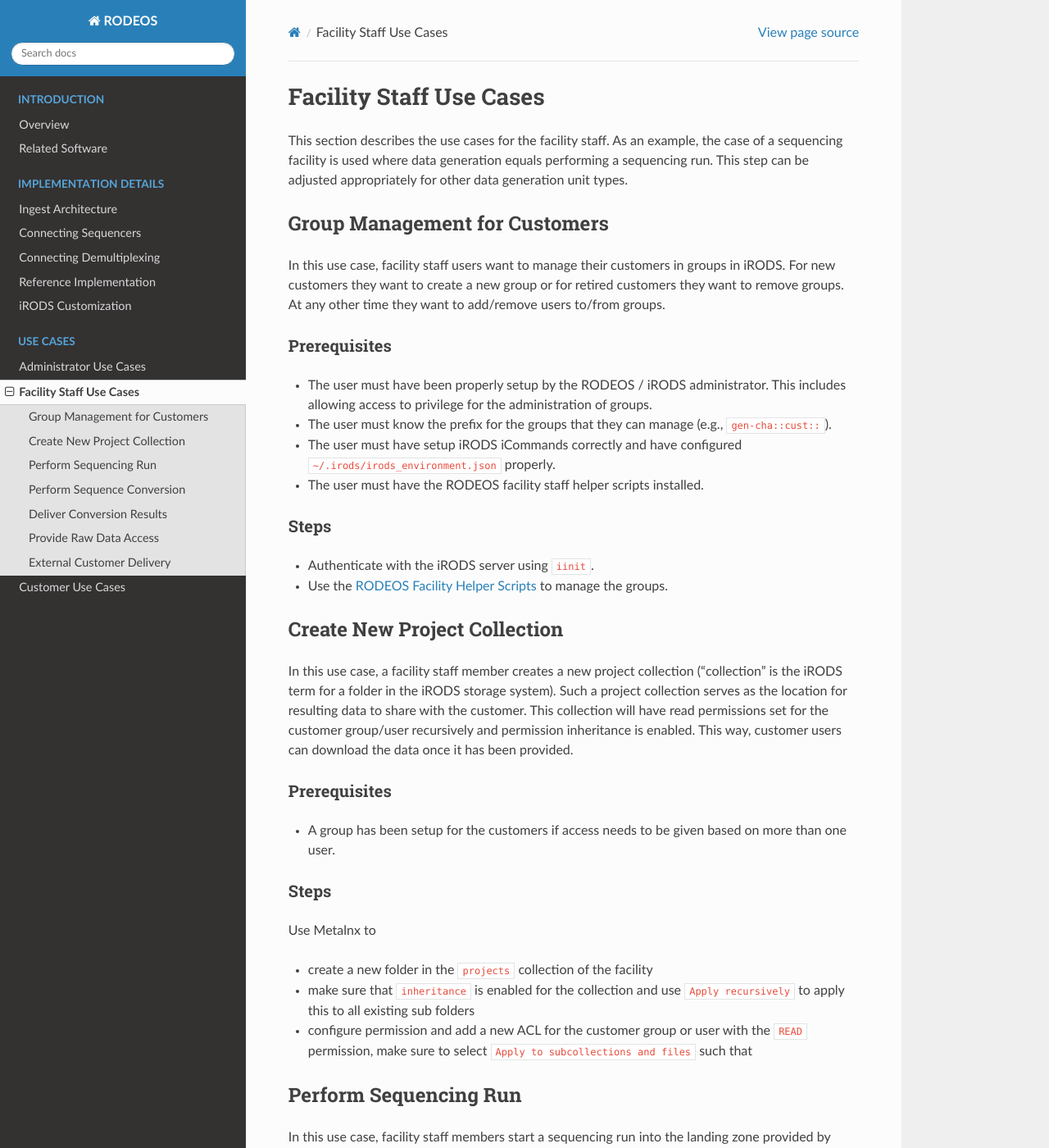
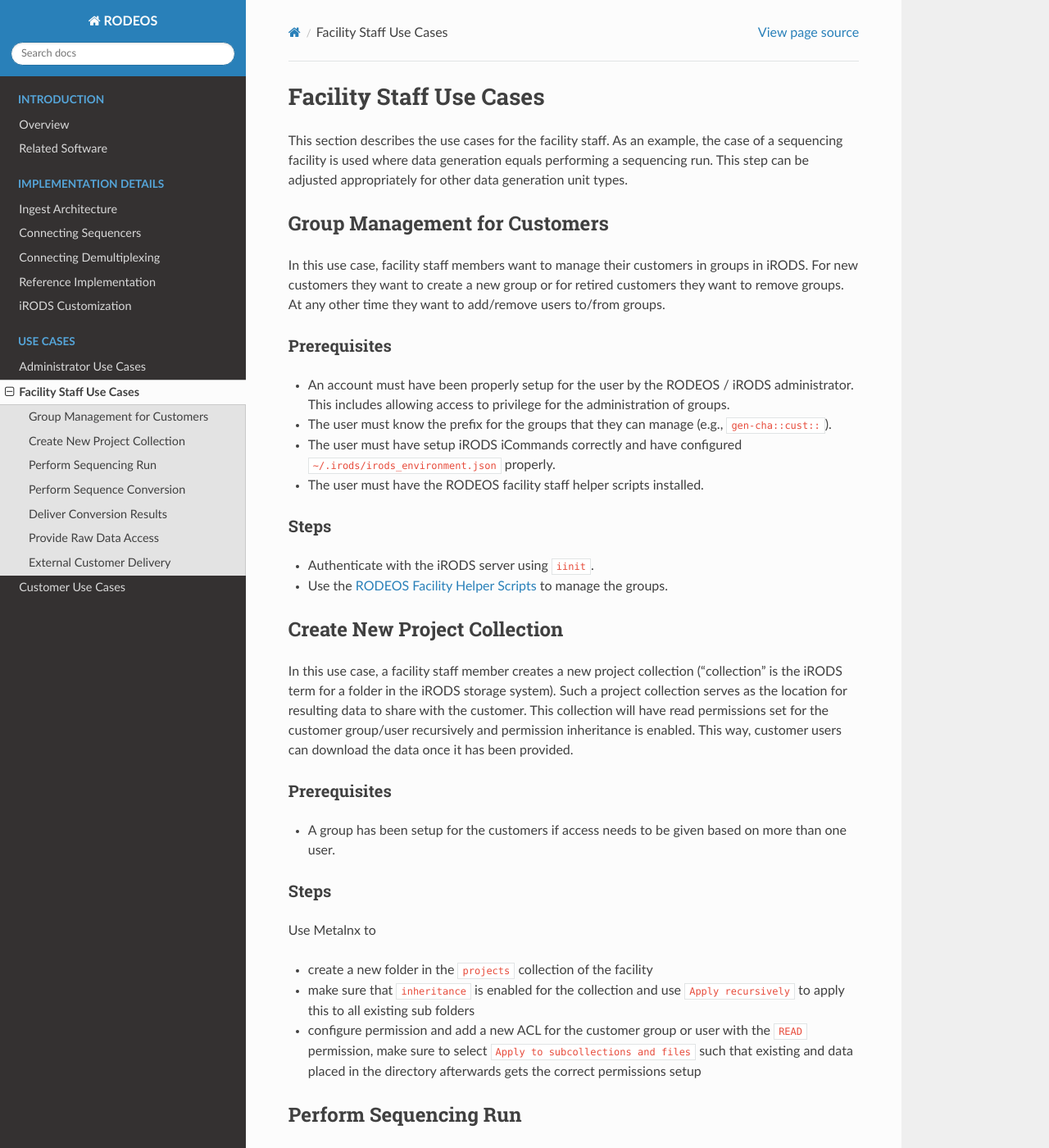
Before and after one commit to martenj/rodeos, a Sphinx documentation site: the page built from docs/source/use_case_facility.rst, in a window 1280 px wide and 1400 px high. Shown: the whole window at 82% size. Built offline with Sphinx 7.4.7 and the Read the Docs theme 2.0.0, drawn with Linux system fonts in a browser that asks for light colours.

Commit message:
:abc: Updating documentation

```diff
--- a/docs/source/impl_custom_irods.rst
+++ b/docs/source/impl_custom_irods.rst
@@ -18,7 +18,7 @@
 -------------
 
 The software `irods-sudo-microservices <https://github.com/UtrechtUniversity/irods-sudo-microservices>`__ has been installed on the iRODS provider (catalogue) server.
-These allow to implement rules with privilege escalation.
+This allows to implement rules with privilege escalation.
 
 ------------
 AVU Prefixes
--- a/docs/source/use_case_facility.rst
+++ b/docs/source/use_case_facility.rst
@@ -12,14 +12,14 @@
 Group Management for Customers
 ------------------------------
 
-In this use case, facility staff users want to manage their customers in groups in iRODS.
+In this use case, facility staff members want to manage their customers in groups in iRODS.
 For new customers they want to create a new group or for retired customers they want to remove groups.
 At any other time they want to add/remove users to/from groups.
 
 Prerequisites
 =============
 
-- The user must have been properly setup by the RODEOS / iRODS administrator.
+- An account must have been properly setup for the user by the RODEOS / iRODS administrator.
   This includes allowing access to privilege for the administration of groups.
 - The user must know the prefix for the groups that they can manage (e.g., ``gen-cha::cust::``).
 - The user must have setup iRODS iCommands correctly and have configured ``~/.irods/irods_environment.json`` properly.
@@ -54,7 +54,7 @@
 
 - create a new folder in the ``projects`` collection of the facility
 - make sure that ``inheritance`` is enabled for the collection and use ``Apply recursively`` to apply this to all existing sub folders
-- configure permission and add a new ACL for the customer group or user with the ``READ`` permission, make sure to select ``Apply to subcollections and files`` such that
+- configure permission and add a new ACL for the customer group or user with the ``READ`` permission, make sure to select ``Apply to subcollections and files`` such that existing and data placed in the directory afterwards gets the correct permissions setup
 
 ----------------------
 Perform Sequencing Run
```
